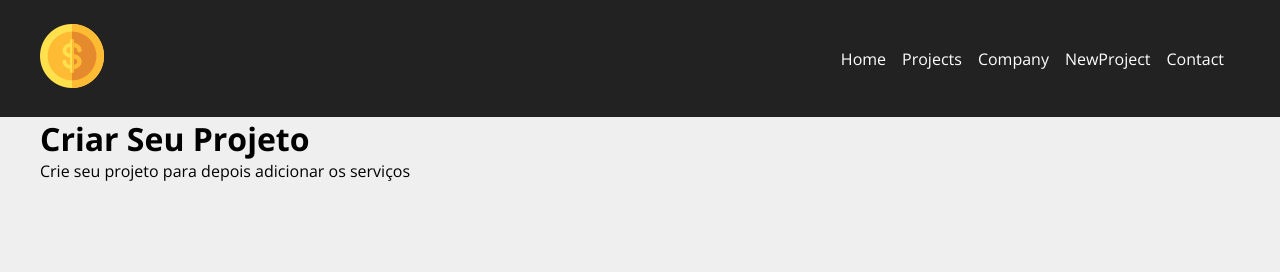
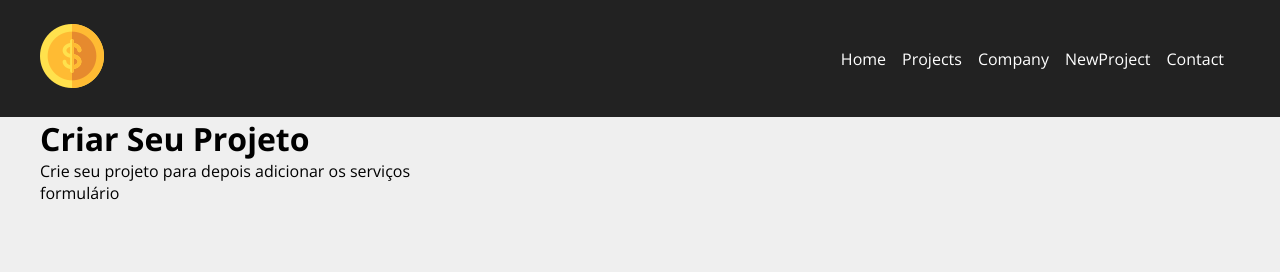
Before and after one commit to RusthenRonald/Projeto-React, a JavaScript app in the folder new-project/: page /newproject in a window 1280 px wide. Shown: the top 272 px of the page. Built offline with nearby package versions, Linux system fonts and the light colour scheme; the HTML template or start-up script is replaced by a standard one; a web font is replaced by a local one.

Commit message:
importando css

```diff
--- a/new-project/src/components/pages/NewProject.js
+++ b/new-project/src/components/pages/NewProject.js
@@ -1,8 +1,10 @@
+import styles from './NewProject.module.css'
 function NewProject(){
     return(
         <div>
             <h1>Criar Seu Projeto</h1>
             <p>Crie seu projeto para depois adicionar os serviços</p>
+            <p>formulário</p>
         </div>
     )
 }export default NewProject
--- a/new-project/src/components/pages/NewProject.module.css
+++ b/new-project/src/components/pages/NewProject.module.css
@@ -0,0 +1,3 @@
+.new_project_container{
+    display: flex;
+}
```
